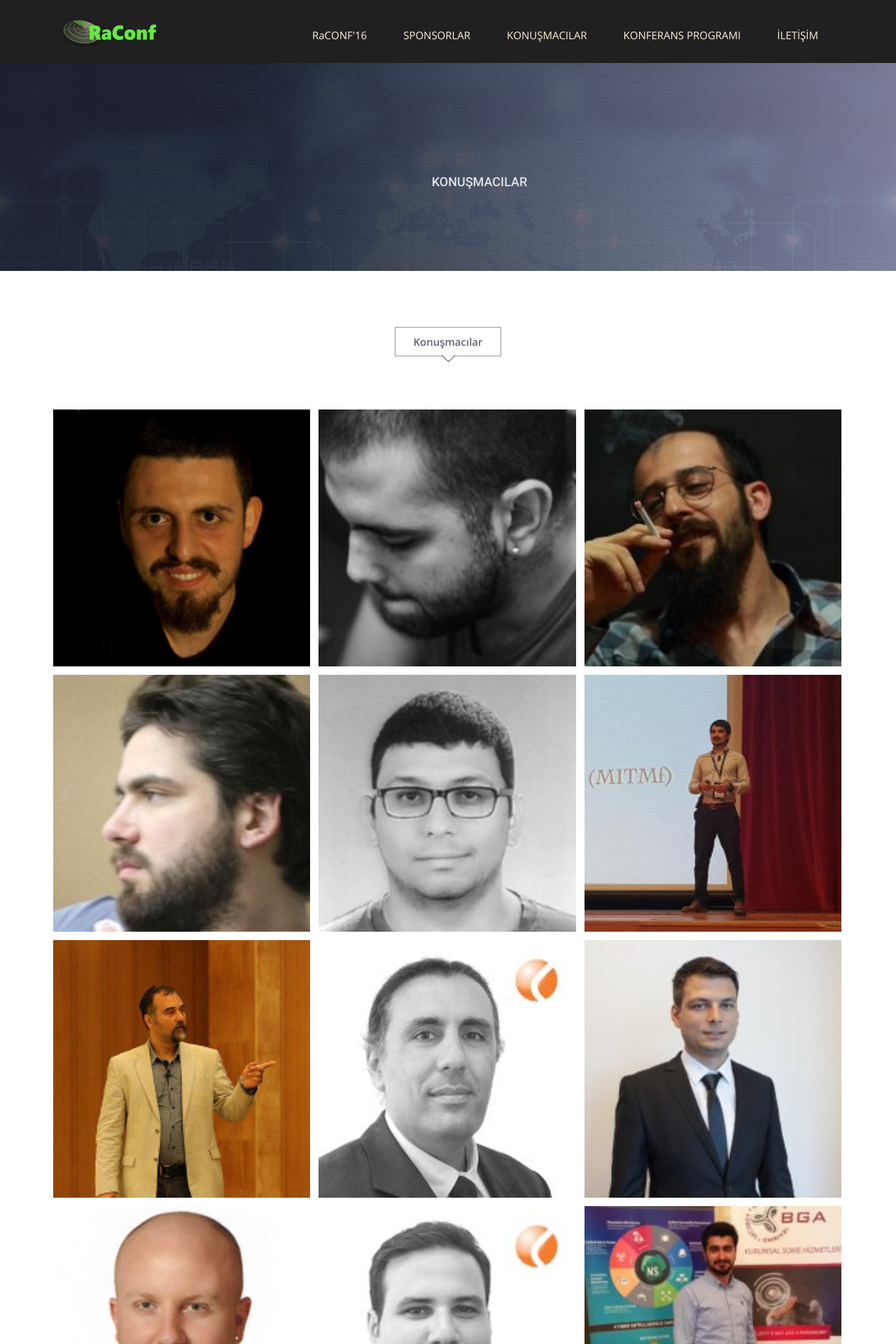
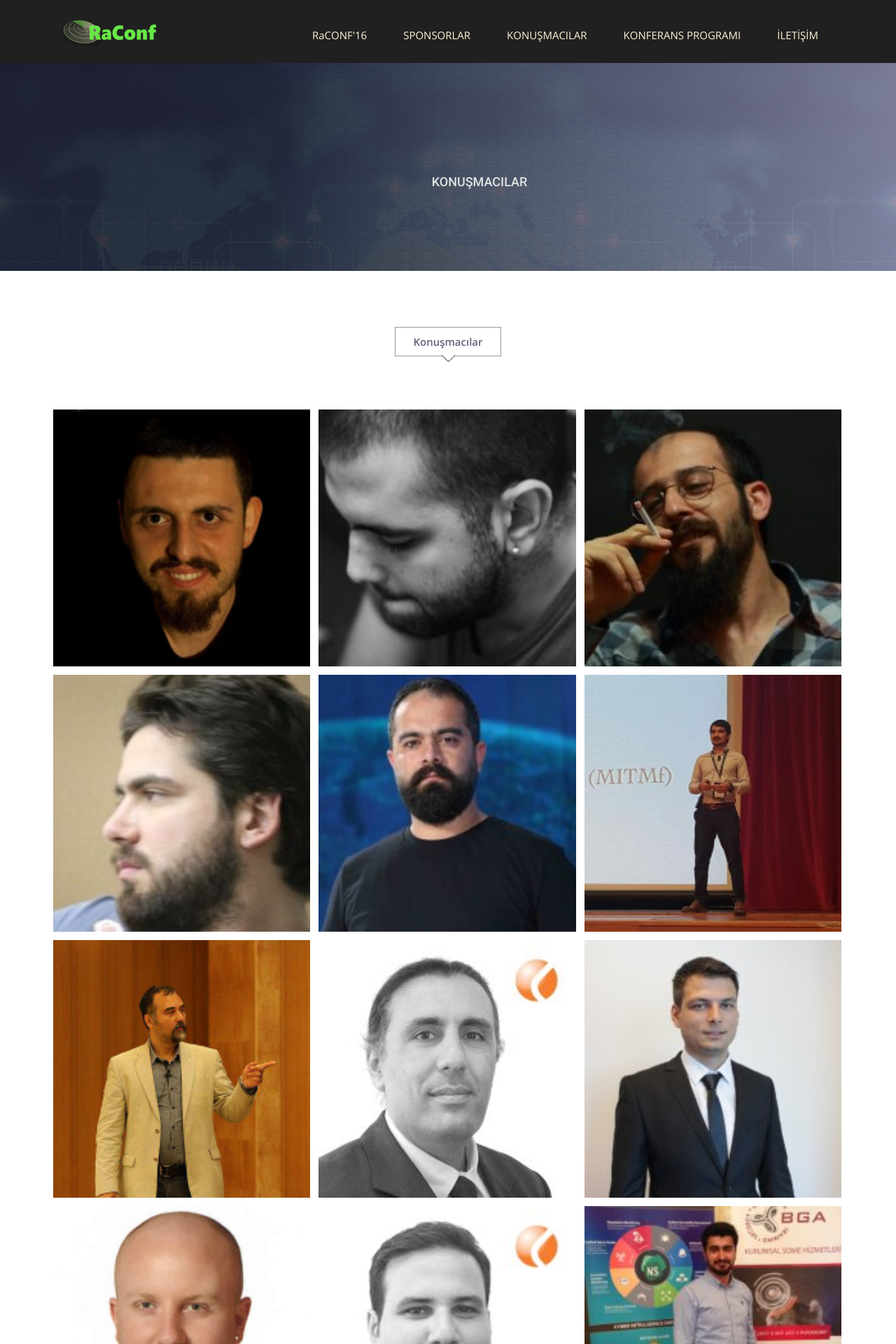
Before and after one commit to bilkamp/bilkamp19.github.io, a Jekyll site: the page built from konusmacilar.html, in a window 1280 px wide. Shown: the top 1920 px of the page at 70% size. Built offline with Jekyll 4.4.1, drawn with Linux system fonts in a browser that asks for light colours; nearby versions of some CDN libraries; some web fonts are replaced.

Commit message:
Değişiklikler

```diff
--- a/konusmacilar.html
+++ b/konusmacilar.html
@@ -36,8 +36,8 @@
                         <img src="{{ site.baseurl }}/img/konusmacilar/mince.jpg" alt="">
                         <div class="overly">
                           <div class="position-center">
-                            <h2>Invictus Europe</h2>
-                            <p>Mehmet İnce</p>
+                            <h2>Mehmet İnce</h2>
+                            <h3>Invictus Europe</h3>
 
                           </div>
                         </div>
@@ -48,8 +48,8 @@
                       <img src="{{ site.baseurl }}/img/konusmacilar/kuzan.jpg" alt="">
                       <div class="overly">
                         <div class="position-center">
-                          <h2>PRODAFT</h2>
-                          <p>Koryak Uzan</p>
+                          <h2>Koryak Uzan</h2>
+                          <h3>PRODAFT</h3>
 
                         </div>
                       </div>
@@ -60,8 +60,8 @@
                       <img src="{{ site.baseurl }}/img/konusmacilar/ecelik.jpg" alt="">
                       <div class="overly">
                         <div class="position-center">
-                          <h2>ADEO</h2>
-                          <p>Eyüp Çelik</p>
+                          <h2>Eyüp Çelik</h2>
+                          <h3>ADEO</h3>
 
                         </div>
                       </div>
@@ -72,8 +72,8 @@
                       <img src="{{ site.baseurl }}/img/konusmacilar/bkilic.jpg" alt="">
                       <div class="overly">
                         <div class="position-center">
-                          <h2>Innovera</h2>
-                          <p>Barkın Kılıç</p>
+                          <h2>Barkın Kılıç</h2>
+                          <h3>Innovera</h3>
 
                         </div>
                       </div>
@@ -81,11 +81,11 @@
                   </li>
                   <li class="mix all">
                     <a href="#">
-                      <img src="{{ site.baseurl }}/img/konusmacilar/cfilibelioglu.jpg" alt="">
+                      <img src="{{ site.baseurl }}/img/konusmacilar/odogan.jpg" alt="">
                       <div class="overly">
                         <div class="position-center">
-                          <h2>Innovera</h2>
-                          <p>Caner Filibelioğlu</p>
+                          <h2>Osman Doğan</h2>
+                          <h3>TRT World</h3>
 
                         </div>
                       </div>
@@ -96,8 +96,8 @@
                       <img src="{{ site.baseurl }}/img/konusmacilar/oalanbel.jpg" alt="">
                       <div class="overly">
                         <div class="position-center">
-                          <h2>Taintall</h2>
-                          <p>Onur Alanbel</p>
+                          <h2>Onur Alanbel</h2>
+                          <h3>Taintall</h3>
 
                         </div>
                       </div>
@@ -108,8 +108,8 @@
                       <img src="{{ site.baseurl }}/img/konusmacilar/kotaner.jpg" alt="">
                       <div class="overly">
                         <div class="position-center">
-                          <h2>BilgiO</h2>
-                          <p>Kayra Otaner</p>
+                          <h2>Kayra Otaner</h2>
+                          <h3>BilgiO</h3>
 
                         </div>
                       </div>
@@ -120,8 +120,8 @@
                       <img src="{{ site.baseurl }}/img/konusmacilar/mlostar.jpg" alt="">
                       <div class="overly">
                         <div class="position-center">
-                          <h2>Lostar</h2>
-                          <p>Murat Lostar</p>
+                          <h2>Murat Lostar</h2>
+                          <h3>Lostar</h3>
 
                         </div>
                       </div>
@@ -132,8 +132,8 @@
                       <img src="{{ site.baseurl }}/img/konusmacilar/kkayihan.jpg" alt="">
                       <div class="overly">
                         <div class="position-center">
-                          <h2>Lostar</h2>
-                          <p>Kayhan Kayıhan</p>
+                          <h2>Kayhan Kayıhan</h2>
+                          <h3>Lostar</h3>
 
                         </div>
                       </div>
@@ -156,8 +156,8 @@
                       <img src="{{ site.baseurl }}/img/konusmacilar/ekayar.jpg" alt="">
                       <div class="overly">
                         <div class="position-center">
-                          <h2>Lostar</h2>
-                          <p>Erdem Kayar</p>
+                          <h2>Erdem Kayar</h2>
+                          <h3>Lostar</h3>
 
                         </div>
                       </div>
@@ -168,8 +168,8 @@
                       <img src="{{ site.baseurl }}/img/konusmacilar/oisik.jpg" alt="">
                       <div class="overly">
                         <div class="position-center">
-                          <h2>BGA</h2>
-                          <p>Osman Cihat Işık</p>
+                          <h2>Osman Cihat Işık</h2>
+                          <h3>BGA</h3>
 
                         </div>
                       </div>
```
Also changed, not shown: other parts of konusmacilar.html (+2 -2 lines), img/konusmacilar/odogan.jpg (added).
